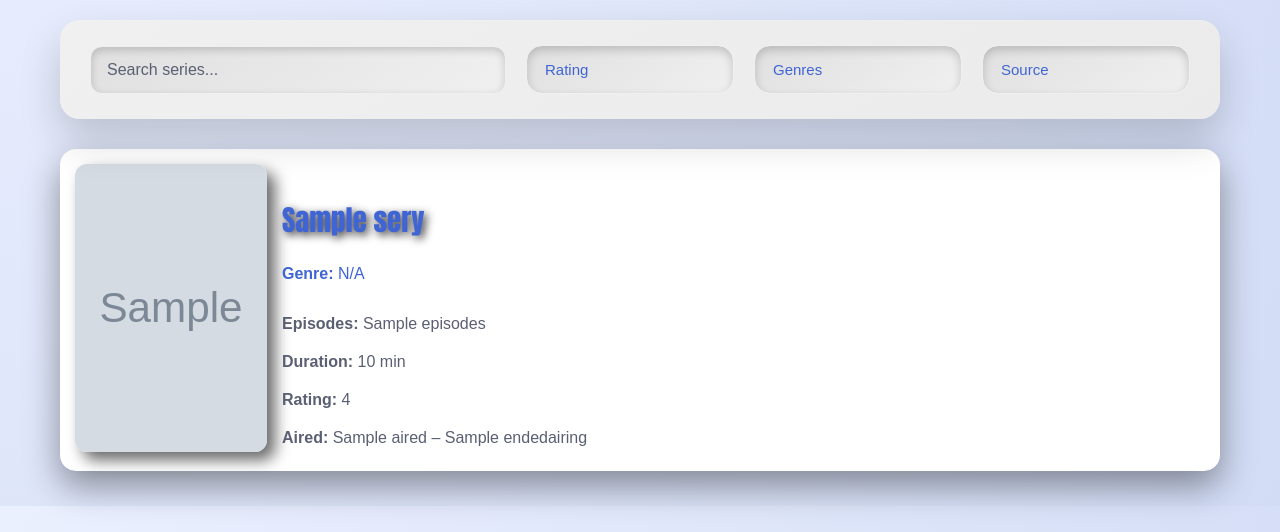
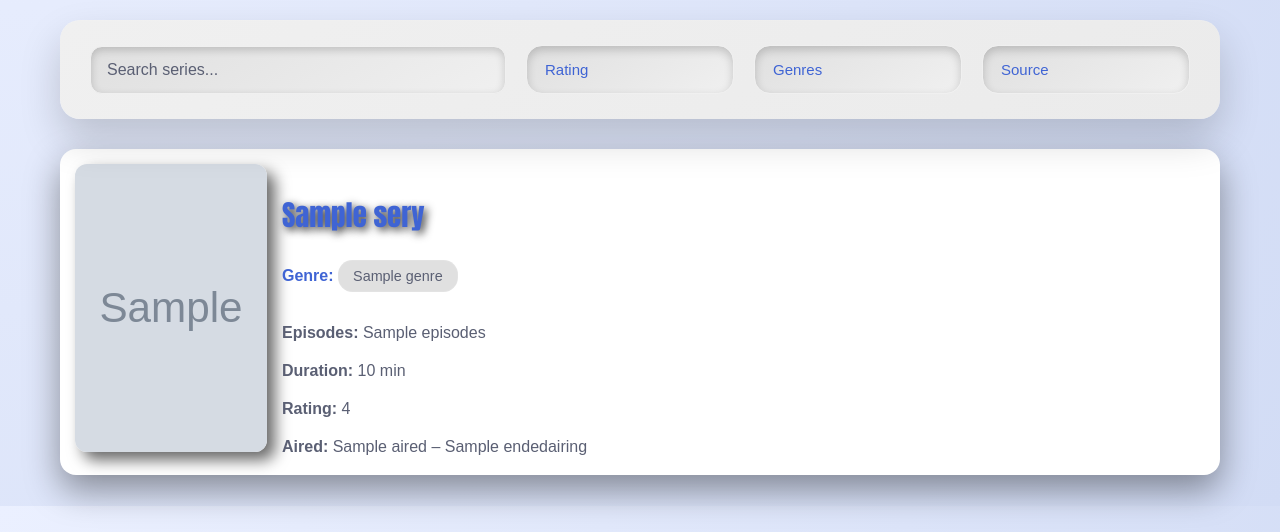
Before and after one commit to matejboyboy/myseries, a Flask app: page /series in a window 1280 px wide; the page is wider, and only the part inside the window is pictured. Shown: the part 294-826 px from the top of that part. Run offline with Flask 3, Linux system fonts and the light colour scheme; grey boxes marked "Sample" are stand-in pictures; a database or web service that is not in the repository returns one stand-in record (values such as "Sample title"); some libraries are stand-ins or nearby versions.

Commit message:
Add files via upload

```diff
--- a/templates/Series.html
+++ b/templates/Series.html
@@ -172,8 +172,8 @@
                     <h3 class="series-title" data-name="{{ s.name | lower }}">{{ s.name }}</h3>
                     <p><strong>Genre:</strong>
                         <span class="genres">
-                            {% if series.genre %}
-                            {% for genre in series.genre.split(',') %}
+                            {% if s.genre %}
+                            {% for genre in s.genre.split(',') %}
                             <span class="genre-tag" data-genre="{{ genre.strip() }}">
                                 {{ genre.strip() }}
                             </span>
```
